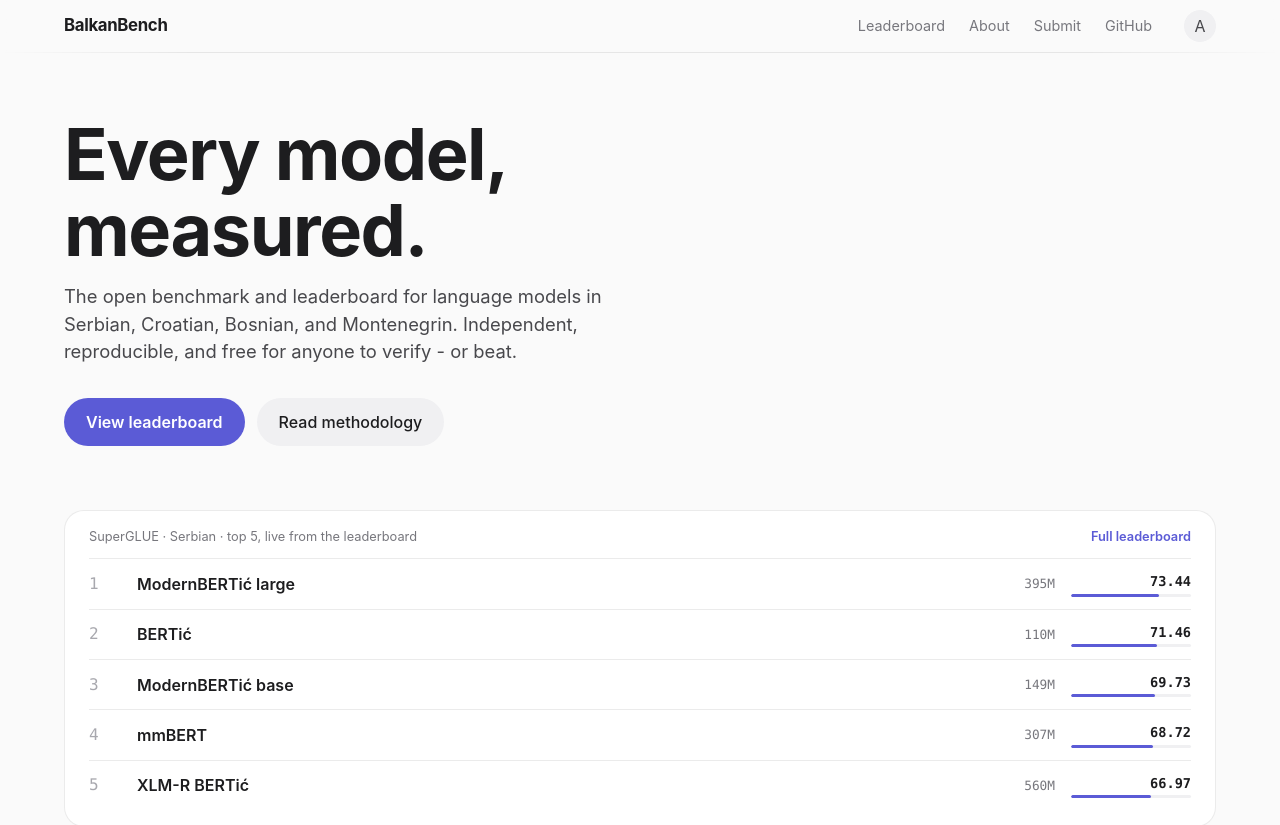
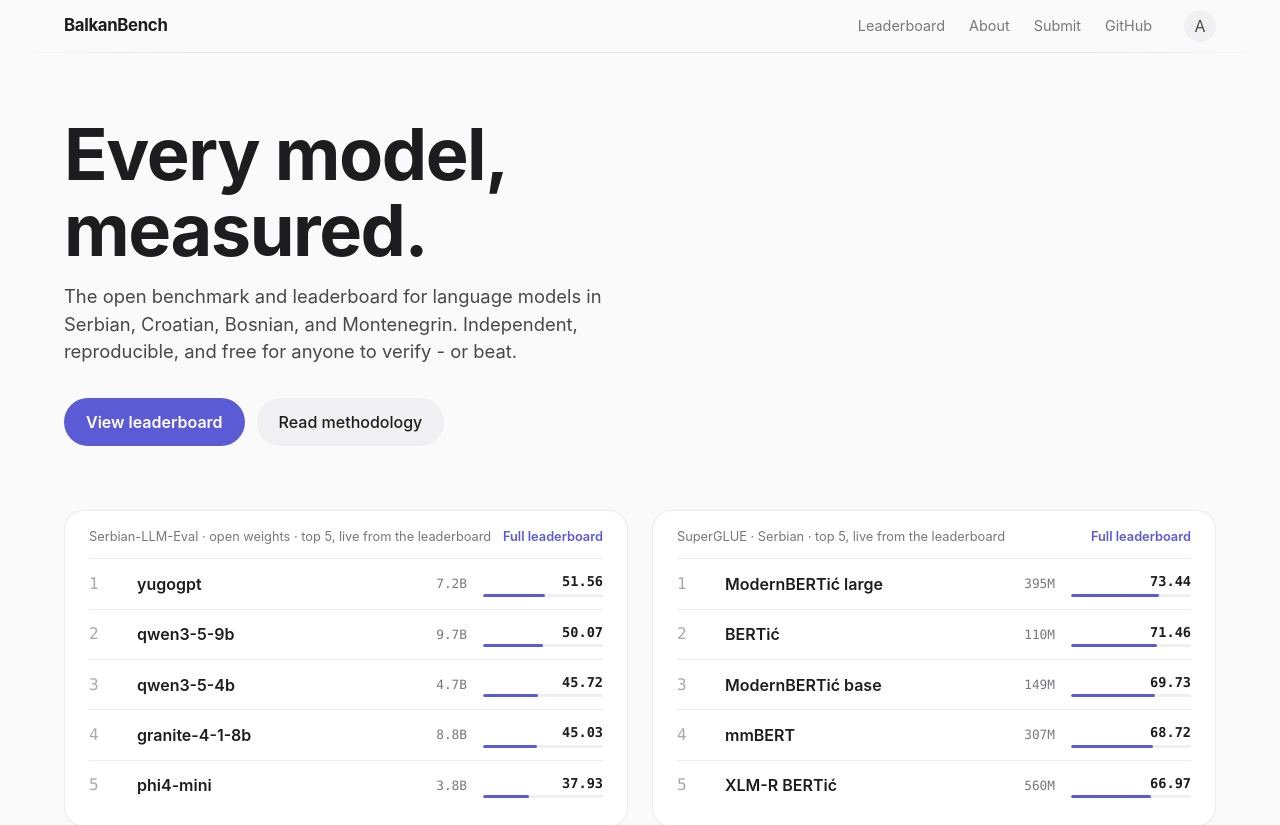
Before and after one commit to permitt/balkan-bench, a React (Vite) app in the folder frontend/: page / in a window 1280 px wide. Shown: the top 825 px of the page. Built offline with nearby package versions, Linux system fonts and the light colour scheme.

Commit message:
feat: sle top-5 preview card ahead of superglue on homepage

```diff
--- a/frontend/src/pages/Home.jsx
+++ b/frontend/src/pages/Home.jsx
@@ -11,10 +11,31 @@ const RISE = (i) => ({
   transition: { type: 'spring', bounce: 0, duration: 0.4, delay: i * 0.05 },
 })
 
+function PreviewCard({ label, title, to, board }) {
+  const top5 = board ? sortRows(board.rows, 'avg').slice(0, 5) : []
+  return (
+    <section className="home-preview" aria-label={label}>
+      <div className="home-preview-card">
+        <div className="home-preview-head">
+          <span>{title}</span>
+          <Link to={to} className="home-preview-more">Full leaderboard</Link>
+        </div>
+        {top5.map((row, i) => (
+          <motion.div key={row.model} className="home-preview-row" {...RISE(i)}>
+            <span className="num home-preview-rank">{i + 1}</span>
+            <span className="home-preview-model">{displayModelName(row.model)}</span>
+            <span className="num home-preview-params">{row.params_display}</span>
+            <ScoreCell cell={{ mean: row.avg }} active />
+          </motion.div>
+        ))}
+      </div>
+    </section>
+  )
+}
+
 export default function Home() {
-  const target = resolveBoard('superglue', 'sr')
-  const { data } = useBoard(target)
-  const top5 = data ? sortRows(data.rows, 'avg').slice(0, 5) : []
+  const { data: sleData } = useBoard(resolveBoard('sle', 'sr'))
+  const { data: superglueData } = useBoard(resolveBoard('superglue', 'sr'))
 
   return (
     <div className="home container">
@@ -31,22 +52,20 @@ export default function Home() {
         </div>
       </section>
 
-      <section className="home-preview" aria-label="Current top models">
-        <div className="home-preview-card">
-          <div className="home-preview-head">
-            <span>SuperGLUE · Serbian · top 5, live from the leaderboard</span>
-            <Link to="/leaderboard" className="home-preview-more">Full leaderboard</Link>
-          </div>
-          {top5.map((row, i) => (
-            <motion.div key={row.model} className="home-preview-row" {...RISE(i)}>
-              <span className="num home-preview-rank">{i + 1}</span>
-              <span className="home-preview-model">{displayModelName(row.model)}</span>
-              <span className="num home-preview-params">{row.params_display}</span>
-              <ScoreCell cell={{ mean: row.avg }} active />
-            </motion.div>
-          ))}
-        </div>
-      </section>
+      <div className="home-previews">
+        <PreviewCard
+          label="Serbian-LLM-Eval top models"
+          title="Serbian-LLM-Eval · open weights · top 5, live from the leaderboard"
+          to="/leaderboard?benchmark=sle"
+          board={sleData}
+        />
+        <PreviewCard
+          label="SuperGLUE top models"
+          title="SuperGLUE · Serbian · top 5, live from the leaderboard"
+          to="/leaderboard"
+          board={superglueData}
+        />
+      </div>
 
       <section className="home-facts" aria-label="Key figures">
         <div className="home-fact">
--- a/frontend/src/styles/home.css
+++ b/frontend/src/styles/home.css
@@ -63,3 +63,7 @@
 .home-point a { color: var(--accent); font-weight: 600; }
 .home-roster-head { margin-bottom: var(--space-4); }
 .home-roster-head p { color: var(--text-3); font-size: 0.95rem; }
+.home-previews {
+  display: grid; grid-template-columns: repeat(auto-fit, minmax(340px, 1fr));
+  gap: var(--space-5); align-items: start;
+}
```
Also changed, not shown: 1 other file (tests, documents, lock files or other folders).
